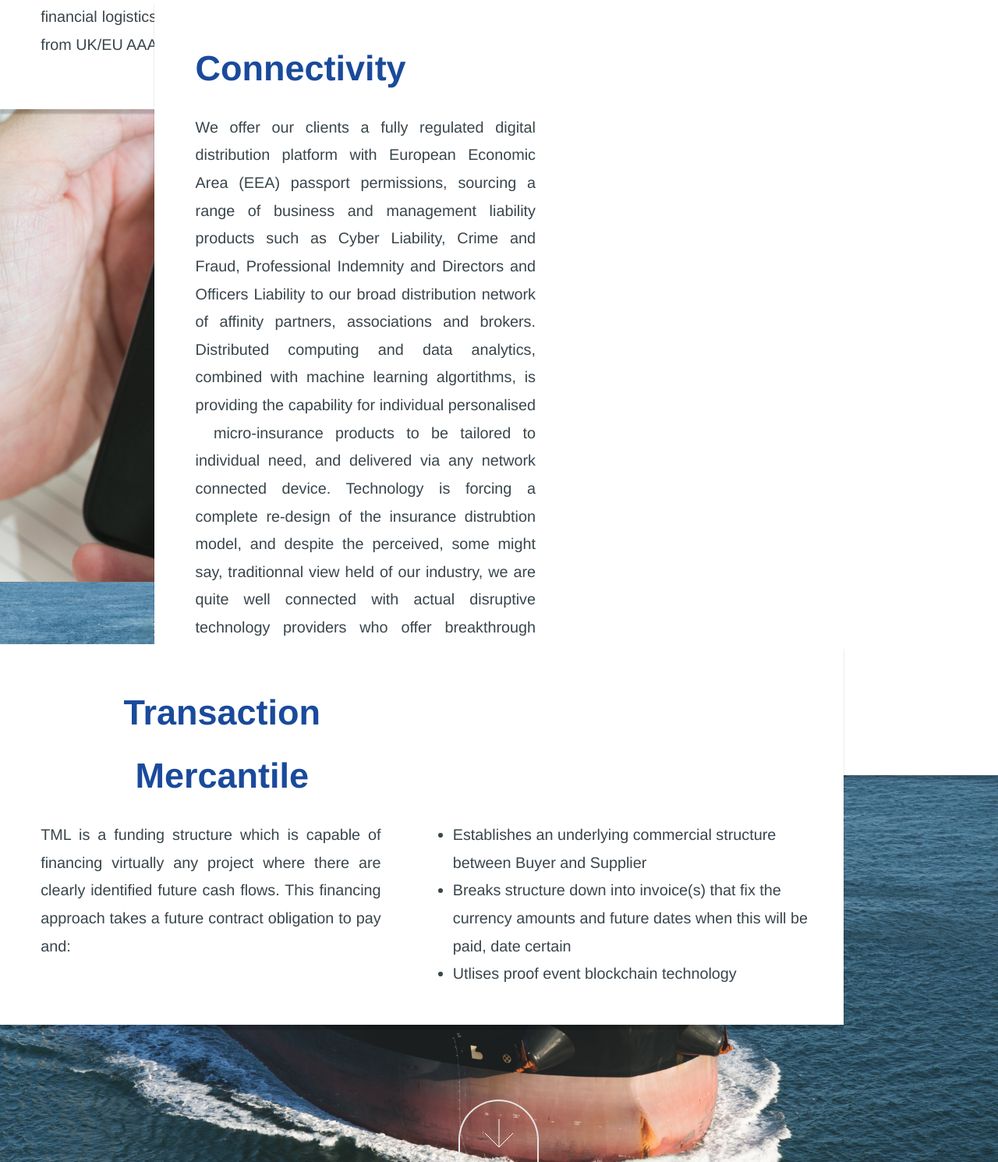
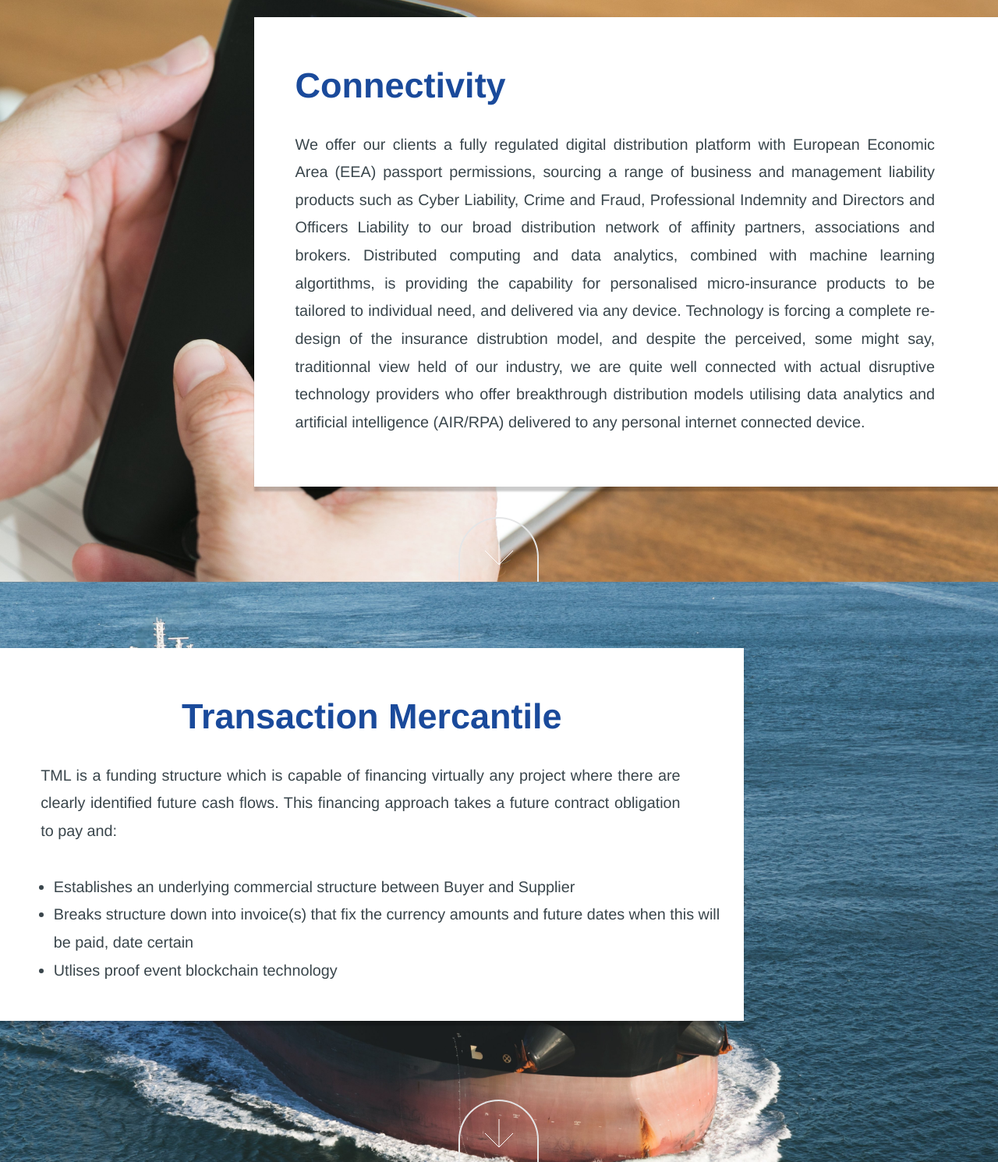
Before and after one commit to angusclarkdev/WiredBack, a PHP site: page / in a window 1280 px wide. Shown: the part 2295-3785 px from the top of the page at 78% size. Run offline with PHP 8.4, Linux system fonts and the light colour scheme; some libraries are stand-ins or nearby versions.

Commit message:
Fix issue with paragraphs. Final feature fix

```diff
--- a/css/main.css
+++ b/css/main.css
@@ -459,16 +469,38 @@
 #Contact h3 {
   text-align: center; }
 #Contact a {
+  -ms-grid-row: 2;
   grid-row: 2;
+  -ms-grid-column: 2;
   grid-column: 2;
+  -ms-flex-item-align: end;
       align-self: flex-end;
+  -ms-grid-column-align: center;
       justify-self: center; }
 
 form {
+  display: -webkit-box;
+  display: -ms-flexbox;
   display: flex;
+  -webkit-box-orient: vertical;
+  -webkit-box-direction: normal;
+      -ms-flex-direction: column;
           flex-direction: column;
+  -webkit-box-pack: center;
+      -ms-flex-pack: center;
           justify-content: center;
+  -webkit-box-align: center;
+      -ms-flex-align: center;
           align-items: center; }
+  form ::-webkit-input-placeholder {
+    color: #39454b;
+    font-weight: 300; }
+  form :-ms-input-placeholder {
+    color: #39454b;
+    font-weight: 300; }
+  form ::-ms-input-placeholder {
+    color: #39454b;
+    font-weight: 300; }
   form ::placeholder {
     color: #39454b;
     font-weight: 300; }
@@ -546,8 +583,12 @@
 
 .down_arrow {
   display: none;
+  -ms-grid-column: 2;
+  -ms-grid-column-span: 1;
   grid-column: 2/3;
+  -ms-flex-item-align: end;
       align-self: flex-end;
+  -ms-grid-column-align: center;
       justify-self: center;
   height: 4.5rem;
   width: 5.5rem;
@@ -633,20 +681,26 @@
     font-size: 18px; } }
 @media screen and (min-width: 992px) {
   .grid {
+    display: -ms-grid;
     display: grid;
+    -ms-grid-columns: (1fr)[3];
         grid-template-columns: repeat(3, 1fr);
+    -ms-grid-rows: 1fr 100px;
         grid-template-rows: 1fr 100px; }
 
   .image {
     display: none; }
 
   .box {
-    display: grid;
-    grid-template-columns: 1fr 1fr;
+    -ms-grid-column: 1;
+    -ms-grid-column-span: 3;
     grid-column: 1/4;
-    width: 80%;
+    width: 70%;
+    -ms-flex-item-align: center;
+        -ms-grid-row-align: center;
         align-self: center;
     padding: 1.6rem 1.6rem 1.6rem 1.6rem;
+    -webkit-box-shadow: 0px 6px 2px rgba(0, 0, 0, 0.2);
             box-shadow: 0px 6px 2px rgba(0, 0, 0, 0.2); }
 
   .main {
@@ -671,6 +723,8 @@
     padding: 0 2.9rem 2rem 1.3rem; }
 
   .content {
+    -ms-grid-column: 1;
+    -ms-grid-column-span: 1;
     grid-column: 1/2;
     padding: 0 2.9rem 2rem 1.3rem; }
 
@@ -684,6 +738,7 @@
     display: block; }
 
   .box_right {
+    -ms-grid-column-align: right;
         justify-self: right; }
 
   h3 {
--- a/index.html
+++ b/index.html
@@ -52,9 +52,9 @@
     <div id="box" class="box box_right">
       <h3 class="subtitle">About</h3>
       <p class="content">WiredBack is a re-insurance intermediary which develops risk mitigation strategies and re-insurance products that provide the broadest and most effective coverage. Our aim is to create value and worth for businesses and communities to thrive and
-        prosper. Financial and professional lines is our principal area of expertise. We live in a world which is becoming exponentially more complicated and unpredictable. We are <span>experiencing significant geo-political and socio-economic change amidst
+        prosper. Financial and professional lines is our principal area of expertise. We live in a world which is becoming exponentially more complicated and unpredictable. We are experiencing significant geo-political and socio-economic change amidst
         a technological revolution that is forcing us all to re-examine our exposure to risk. Individuals, businesses and institutions across the globe are having to design and create new strategies - <i>new ways of doing</i> - if they are to adapt to
-        the new world order of big data and digital connectivity.</span></p>
+        the new world order of big data and digital connectivity.</p>
     </div>
     <img class="image" src="images/bridge.jpg" alt="">
 
@@ -65,9 +65,9 @@
     <div class="box box_left">
       <h3 class="subtitle">New Horizons</h3>
       <p class="content"> Uncertainty creates opportunity. Fortunately, G20 countries are enjoying the fastest rate of growth in world trade since 2011. While still short of pre-credit crunch levels, this shows real potential for mid-term to longer-term growth. This is increasing
-        demand for re-insurance products, particularly in re-emerging markets and territories that require a range of specialist insurance solutions for large, state led infrastructure investment programmes. We source Alternative Risk Transfer
-        <span> (ART) products from A or AA rated insurers which can provide cross border sovereign and sub-sovereign non-repayment default obligation. Products which underpin and guarantee any definable asset receivable that
-        is date certain of creating future value! Our alliance partner <a href="#">Transaction Mercantile</a> (TML) are experts in financial logistics and can arrange project funding from UK/EU AAA rated banks. </span></p>
+        demand for re-insurance products, particularly in re-emerging markets and territories that require a range of specialist insurance solutions for large, state led infrastructure investment programmes. We source Alternative Risk Transfer (ART) products
+        from A or AA rated insurers which can provide cross border sovereign and sub-sovereign non-repayment default obligation. Products which underpin and guarantee any definable asset receivable that is date certain of creating future value! Our alliance
+        partner <a href="#">Transaction Mercantile</a> (TML) are experts in financial logistics and can arrange project funding from UK/EU AAA rated banks.</p>
 
 
     </div>
@@ -82,10 +82,9 @@
     <div class="box box_right ">
       <h3 class="subtitle ">Connectivity</h3>
       <p class="content"> We offer our clients a fully regulated digital distribution platform with European Economic Area (EEA) passport permissions, sourcing a range of business and management liability products such as Cyber Liability, Crime and Fraud, Professional Indemnity
-        and Directors and Officers Liability to our broad distribution network of affinity partners, associations and brokers. Distributed computing and data analytics, combined with machine learning algortithms, is providing the capability for individual
-        personalised <span> micro-insurance products to be tailored to individual need, and delivered via any network connected device. Technology is forcing a complete re-design of the insurance distrubtion model, and despite the perceived, some might say, traditionnal view held
-        of our industry, we are quite well connected with actual disruptive technology providers who offer breakthrough distribution models utilising data analytics and artificial intelligence (AIR/RPA) delivered to any personal internet connected device.
-      </span>
+        and Directors and Officers Liability to our broad distribution network of affinity partners, associations and brokers. Distributed computing and data analytics, combined with machine learning algortithms, is providing the capability for personalised
+        micro-insurance products to be tailored to individual need, and delivered via any device. Technology is forcing a complete re-design of the insurance distrubtion model, and despite the perceived, some might say, traditionnal view held of our industry,
+        we are quite well connected with actual disruptive technology providers who offer breakthrough distribution models utilising data analytics and artificial intelligence (AIR/RPA) delivered to any personal internet connected device.
       </p>
       <!--  <i class="content expand_arrow right_arrow fas fa-arrow-circle-left"></i> -->
       <img class="image " src="images/phone.jpg " alt=" ">
--- a/js/main.js
+++ b/js/main.js
@@ -61,18 +61,5 @@
       }, 2000)
     });
 
-    // Extract span and inner contents
-
-    function appendSpan(spanNode) {
-
-      var span = document.querySelectorAll('span');
-      var parent = span[spanNode].parentNode;
-      parent.parentNode.appendChild(span[spanNode]);
-
-    }
-    appendSpan(0); // Call appendSpan for each section
-    appendSpan(1);
-    appendSpan(2);
-
-  })();
+  }());
 });
--- a/sass/base/_breakpoints.scss
+++ b/sass/base/_breakpoints.scss
@@ -18,10 +18,10 @@
       display: none;
     }
     .box {
-      display: grid;
-      grid-template-columns: 1fr 1fr;
+
+
       grid-column: 1/4;
-      width: 80%;
+      width: 70%;
       align-self: center;
       padding: 1.6rem 1.6rem 1.6rem 1.6rem;
       box-shadow: 0px 6px 2px rgba(0, 0, 0, 0.2);
@@ -182,6 +182,6 @@
     @media screen and (max-height: 700px) and (min-width: 768px) {
 
       html {
-        font-size: 14px;
+      //  font-size: 14px;
       }
 }
```
Also changed, not shown: other parts of css/main.css (+39 -10 lines), 2 other files. Lines whose indentation alone changed are shown as unchanged.
